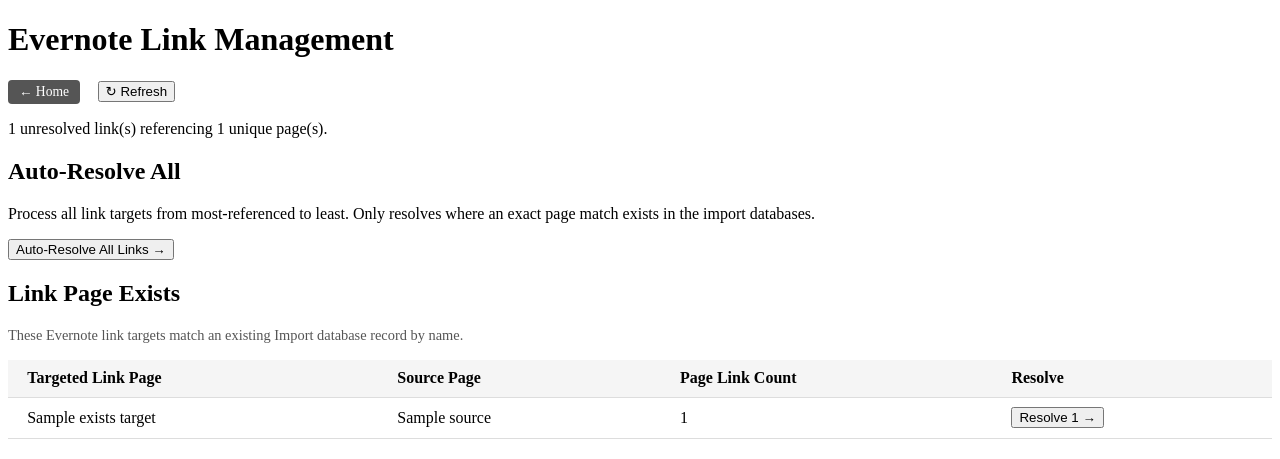
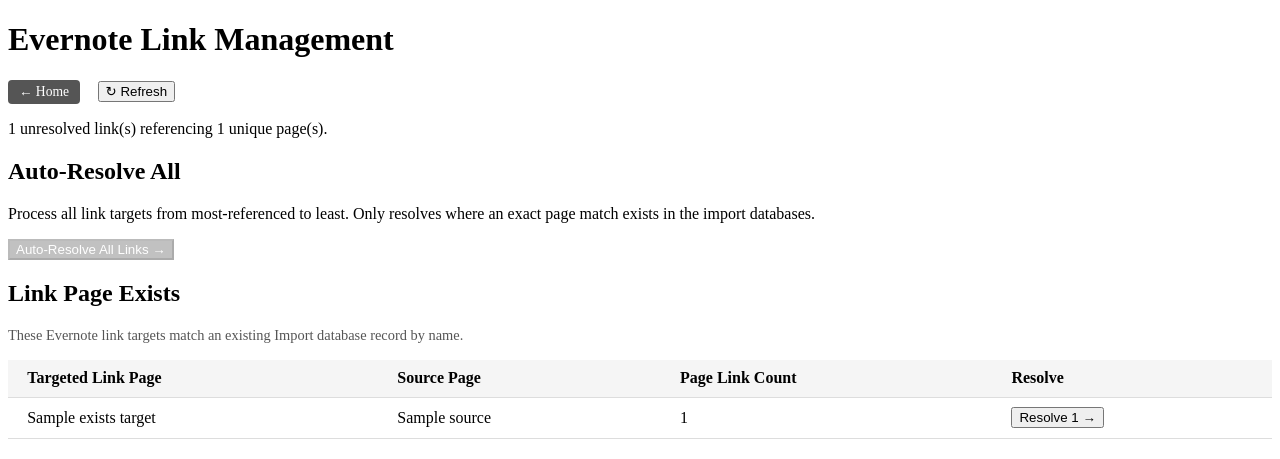
Before and after one commit to CamAtSlalom/e2n, a FastAPI app: template src/e2n/webui/templates/links.html in a window 1280 px wide. Shown: the top 459 px of the page. Run offline with FastAPI, Linux system fonts and the light colour scheme; the template is opened without the code that fills it: most values are stand-ins (such as "Sample title", 1, 10 or a date in 2020); some libraries are stand-ins or nearby versions.

Commit message:
ux: disable Auto-Resolve All button while targets are still being checked

```diff
--- a/src/e2n/webui/templates/links.html
+++ b/src/e2n/webui/templates/links.html
@@ -26,7 +26,7 @@
 <h2>Auto-Resolve All</h2>
 <p>Process all link targets from most-referenced to least. Only resolves where an exact page match exists in the import databases.</p>
 <form method="post" action="/links/resolve-all" class="resolve-form" onsubmit="var b=this.querySelector('button');b.disabled=true;b.style.background='#999';b.textContent='Resolving all...';document.getElementById('resolve-progress').style.display='block';document.getElementById('resolve-progress').textContent='⚙️ Resolving all links, please wait...';">
-  <button type="submit">Auto-Resolve All Links →</button>
+  <button type="submit" {% if checking or pending_targets %}disabled style="background:#999;color:#fff;cursor:not-allowed;opacity:0.6;"{% endif %}>Auto-Resolve All Links →</button>
 </form>
 
 {% if checking %}
```
